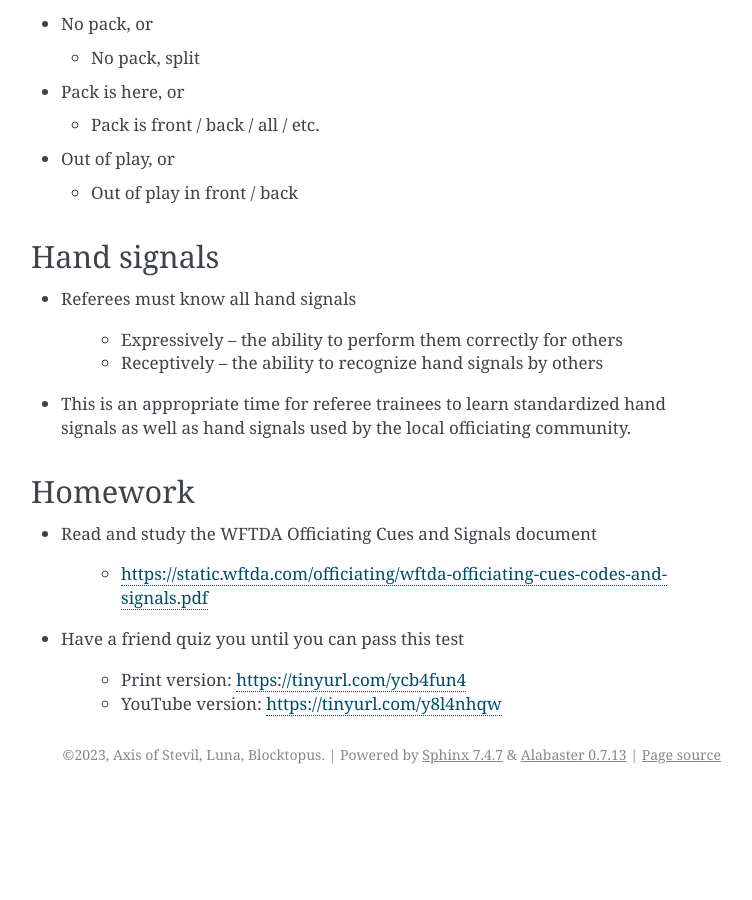
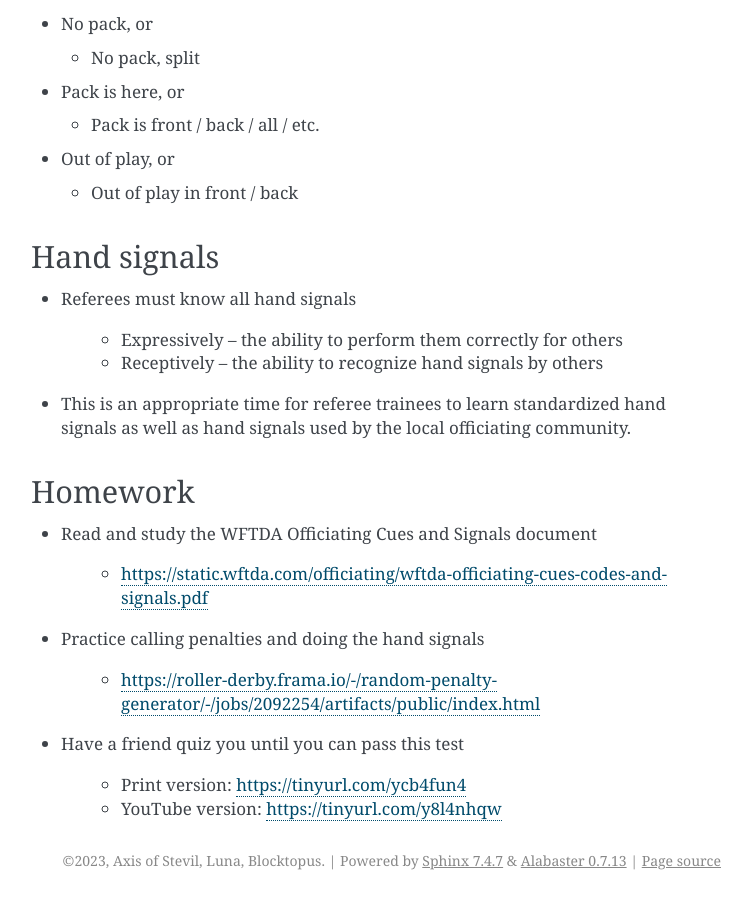
Before and after one commit to mrogaski/zenref, a Sphinx documentation site: the page built from docs/source/verbal_cues_and_hand_signals.rst, in a window 1280 px wide and 900 px high, scrolled down 3173 px. Shown: the whole window, without its empty margins (389-1141 px from the left). Built offline with Sphinx 7.4.7, drawn with Linux system fonts in a browser that asks for light colours; before the commit the page ends 3967 px from its top, so only the background shows below that.

Commit message:
Add link to flashcards for practicing cues and hand signals.

```diff
--- a/docs/source/verbal_cues_and_hand_signals.rst
+++ b/docs/source/verbal_cues_and_hand_signals.rst
@@ -219,6 +219,10 @@ Homework
 
    - https://static.wftda.com/officiating/wftda-officiating-cues-codes-and-signals.pdf
 
+- Practice calling penalties and doing the hand signals
+
+   - https://roller-derby.frama.io/-/random-penalty-generator/-/jobs/2092254/artifacts/public/index.html
+
 - Have a friend quiz you until you can pass this test
 
    - Print version: https://tinyurl.com/ycb4fun4
```
